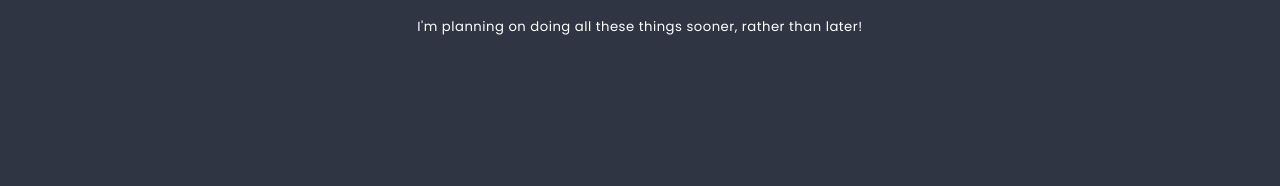
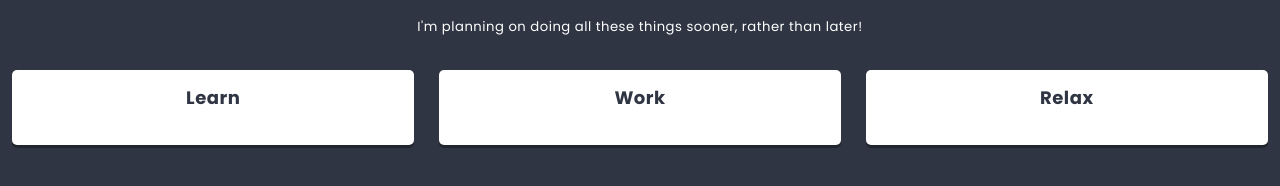
Before and after one commit to gabarela/react, a React app: page / in a window 1280 px wide. Shown: the part 362-548 px from the top of the page. Built offline with nearby package versions, Linux system fonts and the light colour scheme.

Commit message:
Colums completed (m 11.4)

```diff
--- a/src/components/App/App.js
+++ b/src/components/App/App.js
@@ -1,7 +1,8 @@
 import React from 'react';
+
 import styles from './App.scss';
 import List from '../List/List.js';
-
+import Column from '../Column/Column.js';
 
 class App extends React.Component {
   render() {
@@ -12,6 +13,7 @@
         <List title={['Things to do ', <sup key='1'>soon!</sup>]} image={"http://uploads.kodilla.com/bootcamp/fer/11.react/space.png"}>
         <p>I'm planning on doing all these things sooner, rather than later!</p>
         </List>
+
       </main>
     )
   }
--- /dev/null
+++ b/src/components/Column/Column.js
@@ -0,0 +1,21 @@
+import React from 'react';
+import styles from './Column.scss';
+import PropTypes from 'prop-types';
+
+class Column extends React.Component {
+
+    static propTypes = {
+        title: PropTypes.node,
+
+    }
+
+render() {
+    return (
+        <section className={styles.component}>
+        <h3 className={styles.title}>{this.props.title}</h3>
+        </section>
+    )
+}
+}
+
+export default Column;
--- a/src/components/List/List.js
+++ b/src/components/List/List.js
@@ -1,6 +1,7 @@
 import React from 'react';
 import styles from './List.scss';
 import Hero from '../Hero/Hero.js';
+import Column from '../Column/Column.js';
 import PropTypes from 'prop-types';
 
 class List extends React.Component {
@@ -8,6 +9,7 @@
         title: PropTypes.node.isRequired,
         children: PropTypes.node,
         image: PropTypes.string,
+        column: PropTypes.node,
     }
 
     static defaultProps = {
@@ -21,6 +23,11 @@
                 <div className={styles.description}>
                     {this.props.children}
                 </div>
+                <div className={styles.columns}>
+                <Column title={['Learn']} />
+                <Column title={['Work']} />
+                <Column title={['Relax']} />
+                </div>
             </section>
         )
     }
```
